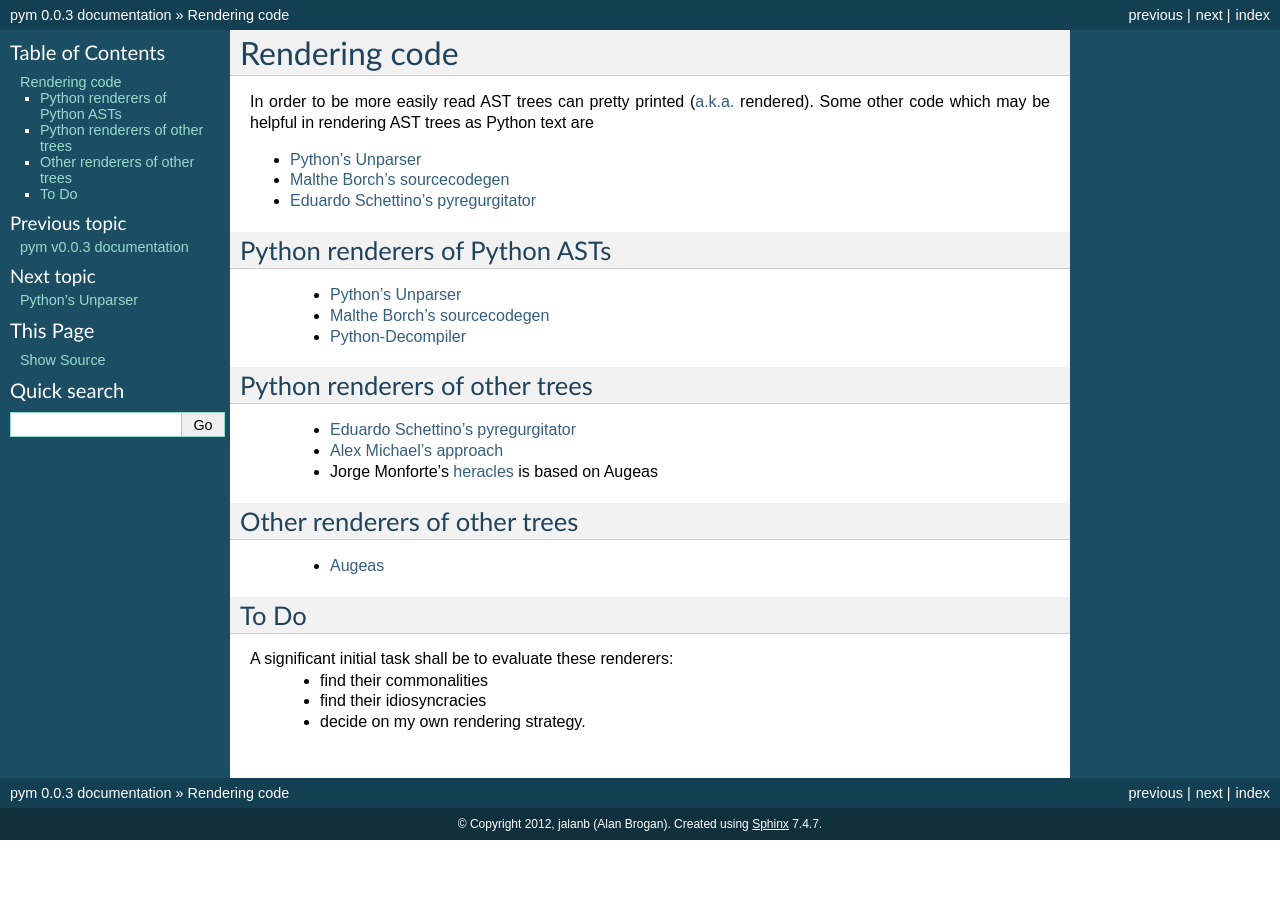
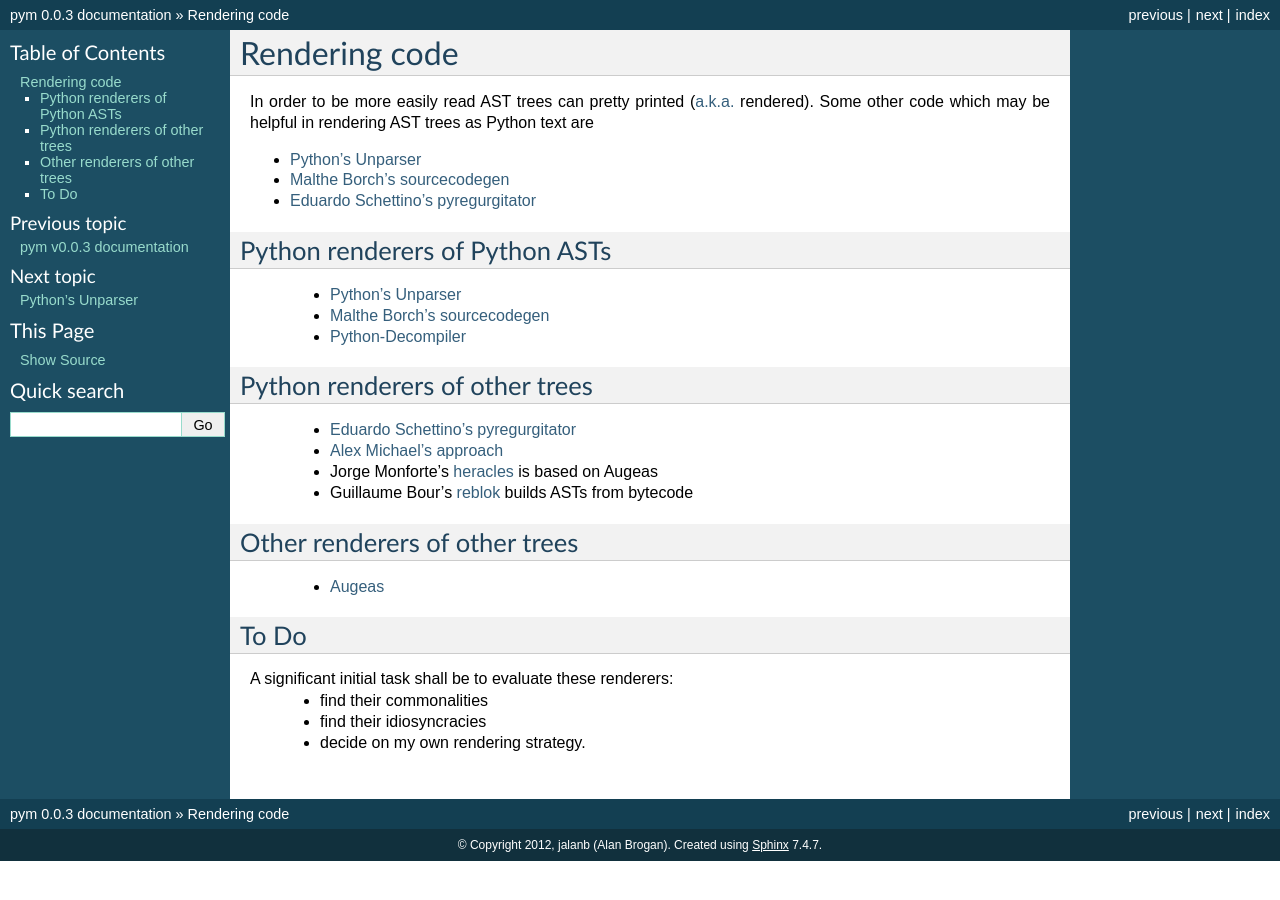
Before and after one commit to jalanb/pym, a Sphinx documentation site: the page built from docs/renderers.rst, in a window 1280 px wide. Built offline with Sphinx 7.4.7, drawn with Linux system fonts in a browser that asks for light colours; formulas are drawn with MathJax 3.

Commit message:
Found another decompiler

```diff
--- a/docs/renderers.rst
+++ b/docs/renderers.rst
@@ -29,6 +29,7 @@ Python renderers of other trees
  * :ref:`pyregurgitator`
  * :ref:`approach`
  * Jorge Monforte's `heracles <https://github.com/llou/heracles>`_ is based on Augeas
+ * Guillaume Bour's `reblok <http://devedge.bour.cc/wiki/Reblok>`_ builds ASTs from bytecode
 
 
 Other renderers of other trees
```
